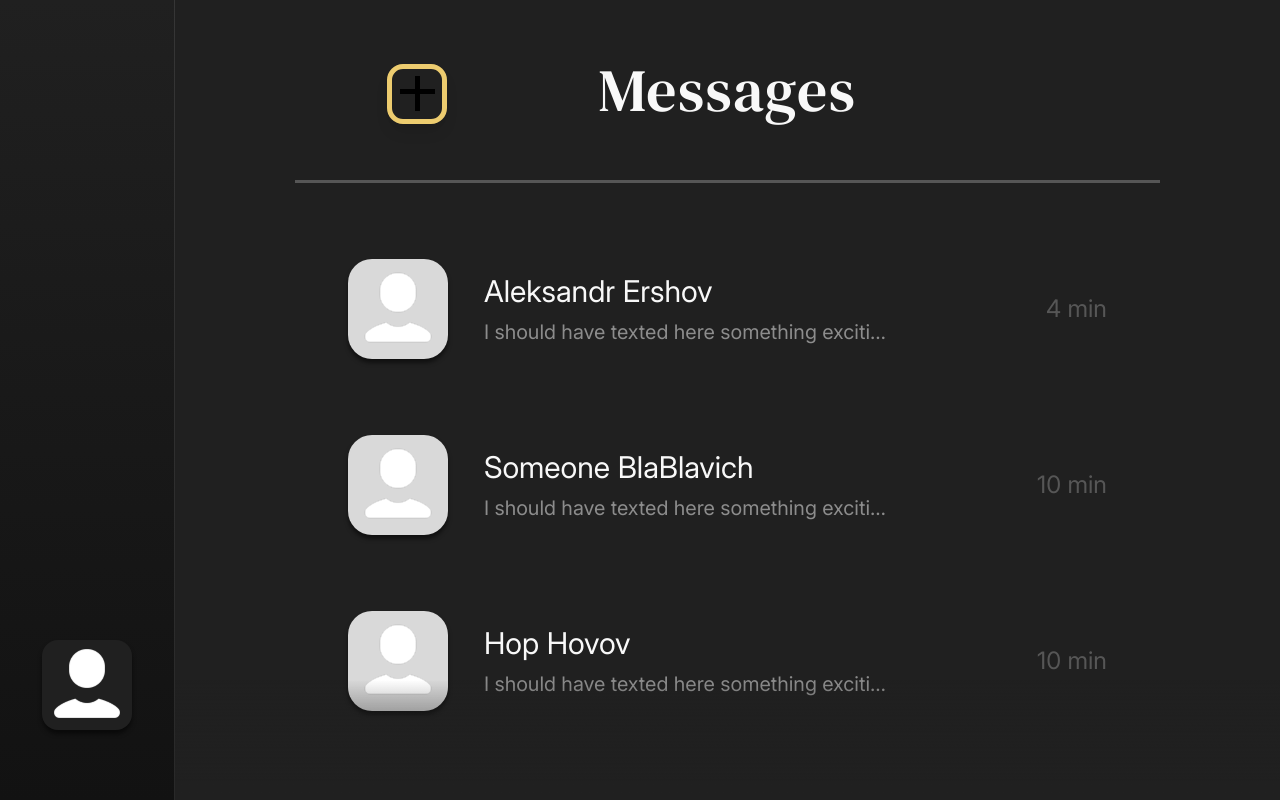
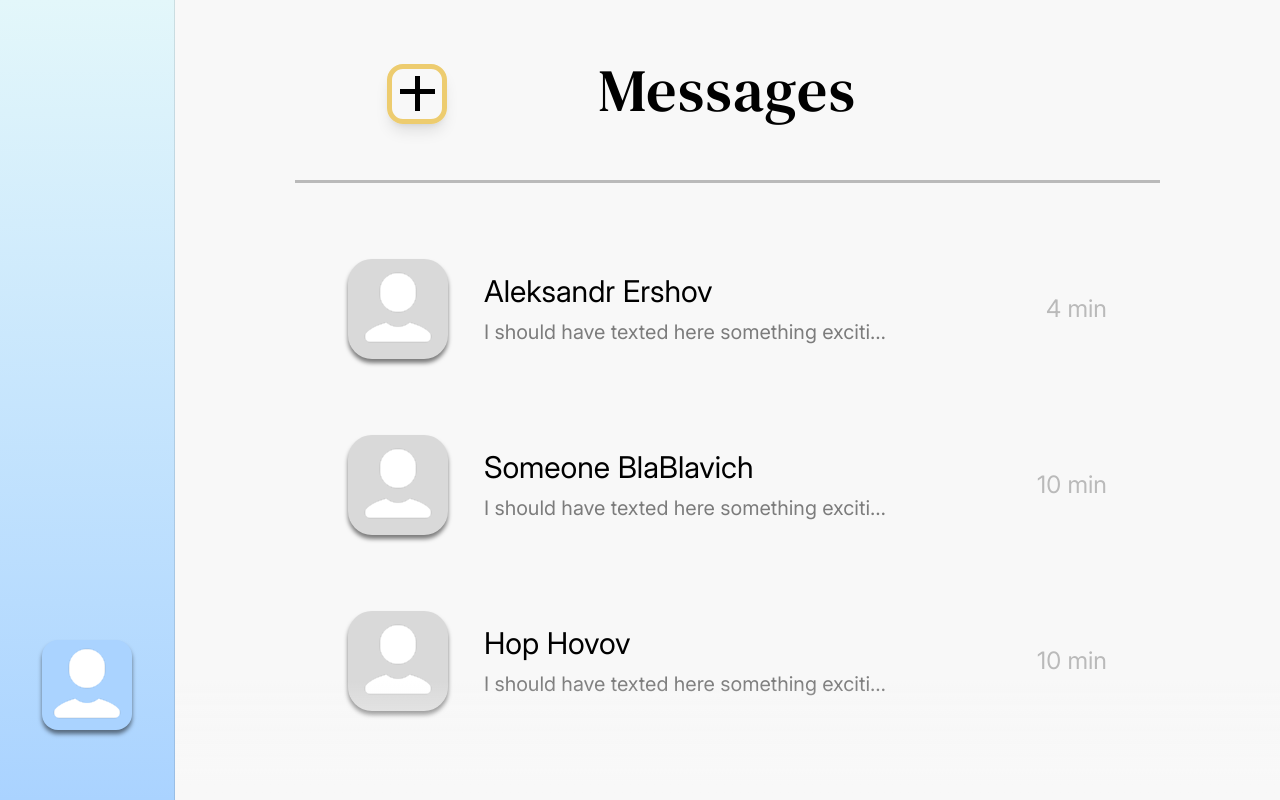
Before and after one commit to AleksandrRise/SkyChat, a React (Vite) app in the folder SkyChat/: page / in a window 1280 px wide. Built offline with nearby package versions, Linux system fonts and the light colour scheme.

Commit message:
Added theme switch for a button in Aside

```diff
--- a/SkyChat/src/App.tsx
+++ b/SkyChat/src/App.tsx
@@ -18,14 +18,15 @@ export const ActiveContext = React.createContext<ActiveContext>({
 export default function App() {
 
   const [isActive, setIsActive] = React.useState(false);
+  const [isDark, setIsDark] = React.useState(false);
 
   const wrapperClasses = `flex w-full h-screen overflow-hidden text-textColor
     dark:text-white`
 
   return (
-    <section className={wrapperClasses} data-theme="dark">
+    <section className={wrapperClasses} data-theme={isDark ? "dark" : "light"}>
 
-      <Aside />
+      <Aside isDark={isDark} setIsDark={setIsDark}/>
 
       <ActiveContext.Provider value={{isActive, setIsActive}}>
         <Main>
--- a/SkyChat/src/pages/HomeScreen/Aside.tsx
+++ b/SkyChat/src/pages/HomeScreen/Aside.tsx
@@ -4,19 +4,25 @@ import nameImg from "../../assets/images/aside/Name Tag.png"
 import defaultPhoto from "../../assets/images/Person.png"
 import { useState } from "react"
 
+type ThemeProps = {
+    isDark: boolean,
+    setIsDark: React.Dispatch<React.SetStateAction<boolean>>
+}
+
 type IconButtonProps = {
     src: string;
     alt: string;
     offset?: string;
+    onClick: React.MouseEventHandler<HTMLButtonElement> | undefined;
 }
 
-function IconButton({ src, alt, offset = "" }: IconButtonProps) {
+function IconButton({ src, alt, offset = "", onClick}: IconButtonProps) {
     const baseClasses = `bg-primary dark:bg-bg-dark shadow-icons flex justify-center items-center cursor-pointer
         hover:scale-110 transition-transform duration-300 w-12.5 h-12.5 rounded-full
         active:opacity-50 mb-3 absolute`;
     const imgClasses = "w-11 h-11 mt-1";
     return (
-        <button className={`${baseClasses} ${offset}`}>
+        <button className={`${baseClasses} ${offset}`} onClick={onClick}>
             <img src={src} alt={alt} className={imgClasses} />
         </button>
     );
@@ -40,16 +46,24 @@ function ProfileButton({ onClick }: ProfileButtonProps) {
     )
 }
 
-export default function Aside() {
+function switchTheme(themeState: ThemeProps) {
+    if (themeState.isDark) {
+        themeState.setIsDark(false);
+    } else {
+        themeState.setIsDark(true);
+    }
+}
+
+export default function Aside(themeState: ThemeProps) {
 
     const [isExpanded, setIsExpanded] = useState(false);
 
     const handleToggle = () => setIsExpanded(prev => !prev);
 
     const iconButtons = [
-        {src: nameImg, alt: "Name Icon", offset: "-translate-y-62.5"},
-        {src: bgImg, alt: "Background Icon", offset: "-translate-y-45"},
-        {src: moonImg, alt: "Moon Icon", offset: "-translate-y-27.5"},
+        {src: nameImg, alt: "Name Icon", offset: "-translate-y-62.5", onClick: () => {}},
+        {src: bgImg, alt: "Background Icon", offset: "-translate-y-45", onClick: () => {}},
+        {src: moonImg, alt: "Moon Icon", offset: "-translate-y-27.5", onClick: () => switchTheme(themeState)}
     ];
     const asideClasses = `w-45 bg-gradient-to-t from-primary to-secondary border-r-1 border-black/10
         dark:from-primary-dark dark:to-secondary-dark dark:border-accent-dark/10`;
@@ -59,12 +73,13 @@ export default function Aside() {
         <aside className={asideClasses}>
             <div className={divClasses}>
 
-                {iconButtons.map(({src, alt, offset}, index) => (
+                {iconButtons.map(({src, alt, offset, onClick}, index) => (
                     <IconButton
                         key={index}
                         src={src}
                         alt={alt}
                         offset={isExpanded ? offset : ""}
+                        onClick={onClick}
                     />
                 ))}
                 <ProfileButton onClick={handleToggle} />
```
